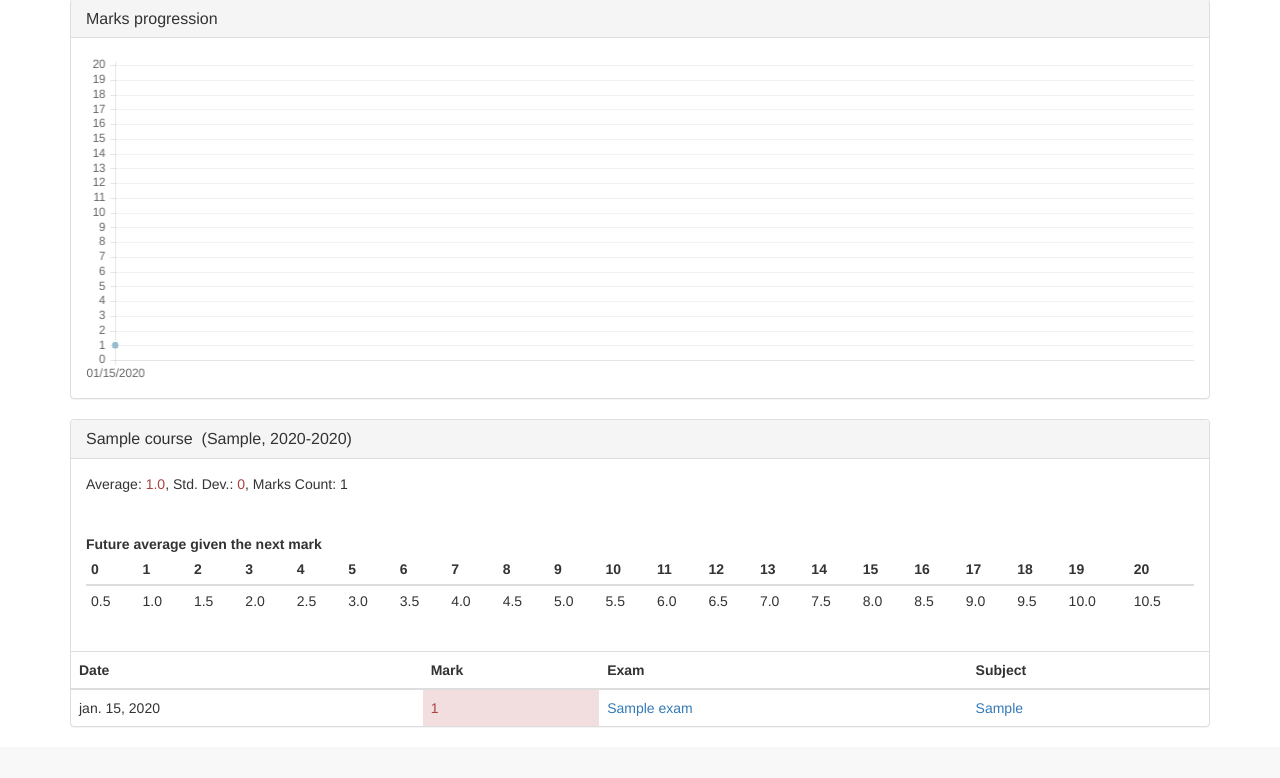
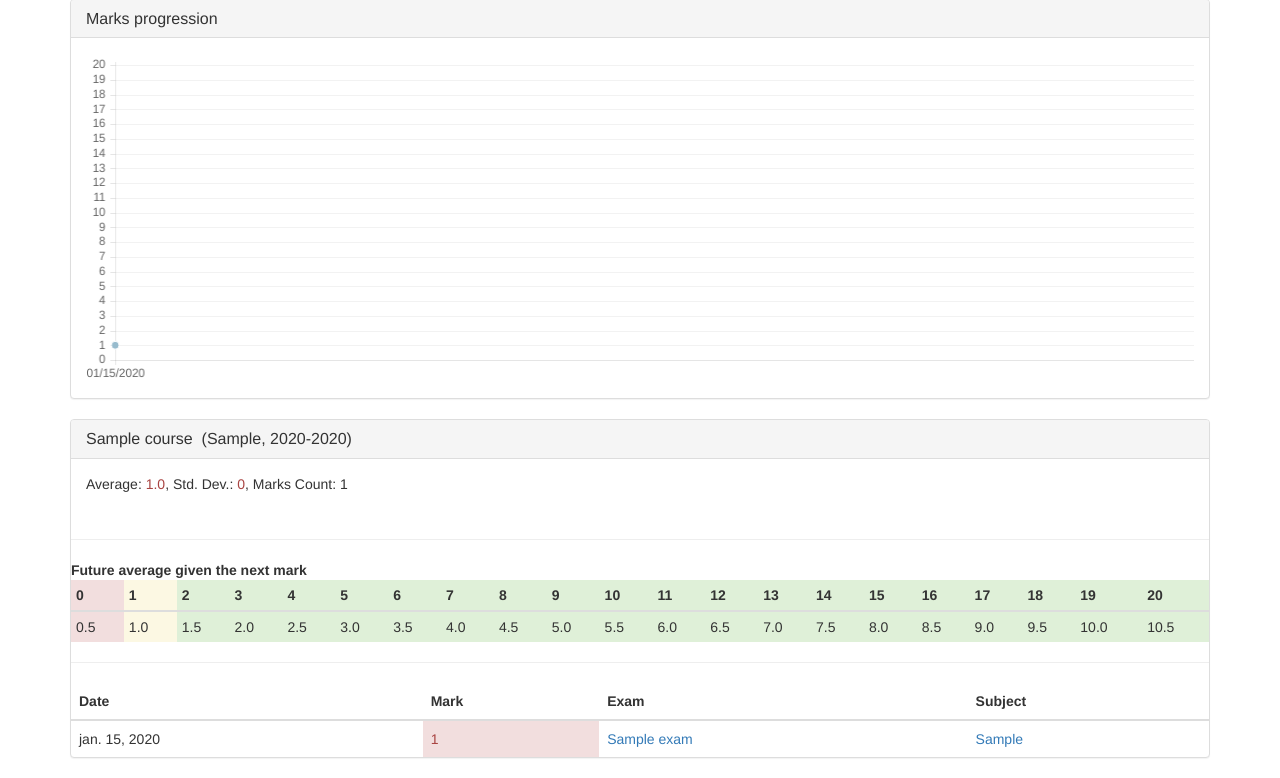
Before and after one commit to mw4rf/pyclassbook, a Django app: page /students/show/00000000-0000-0000-0000-000000000001/ in a window 1280 px wide. Shown: the part 388-1166 px from the top of the page. Before the commit the page ends 1115 px from the top, so only its background shows below. Run offline with Django 3.2, Linux system fonts and the light colour scheme; a user stored in the database is signed in; tables that the repository leaves empty hold one stand-in row (values such as "Sample post"); some libraries are stand-ins or nearby versions.

Commit message:
future average (with colors :D)

```diff
--- a/students/templates/students/show.html
+++ b/students/templates/students/show.html
@@ -62,14 +62,16 @@ Student: {{ name }}
               {% trans "Marks Count:" %} {{ student|count_marks_for_course:course }}
           </p>
       </div>
+
       <!-- Future Average -->
-      <div class="panel-body">
-          <b>{% trans "Future average given the next mark" %}</b>
-          <table class="table table-condensed">
-              {{student|future_average:course}}
-          </table>
-      </div>
+      <hr>
+      <b>{% trans "Future average given the next mark" %}</b>
+      <table class="table table-condensed">
+          {{student|future_average:course}}
+      </table>
+
       <!-- Marks -->
+      <hr>
       <table class="table">
             <thead>
             <tr>
--- a/students/templatetags/students_tags.py
+++ b/students/templatetags/students_tags.py
@@ -37,12 +37,30 @@ def future_average(student, course, autoescape=True):
         esc = conditional_escape
     else:
         esc = lambda x: x
+
+    current = student.average_for_course(course)
     dic = student.future_average(course)
     result = "<thead><tr>"
+
     for mark in dic.keys():
-        result = result + '<th>%s</th>' % esc(mark)
+        if dic[mark] < current:
+            css = 'class="danger"'
+        elif dic[mark] == current:
+            css = 'class="warning"'
+        else:
+            css = 'class="success"'
+        result = result + '<th %s>%s</th>' % (css, esc(mark))
+
     result = result + "</tr></thead>\n<tbody><tr>"
+
     for average in dic.values():
-        result = result + '<td>%s</td>' % esc(average)
+        if average < current:
+            css = 'class="danger"'
+        elif average == current:
+            css = 'class="warning"'
+        else:
+            css = 'class="success"'
+        result = result + '<td %s>%s</td>' % (css, esc(average))
+
     result = result + "</tr></tbody>"
     return mark_safe(result)
```
Also changed, not shown: locale/fr/LC_MESSAGES/django.po.
